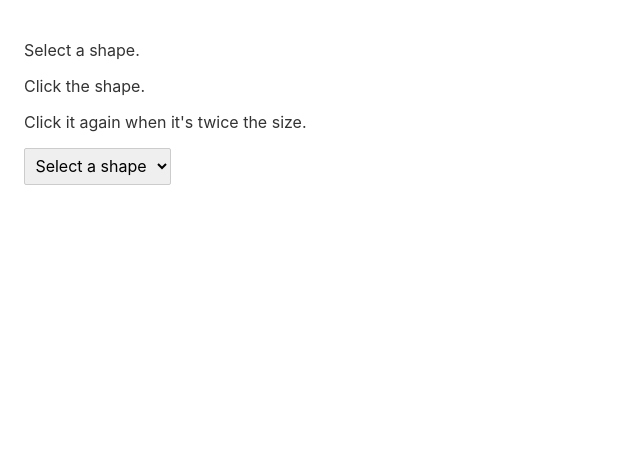
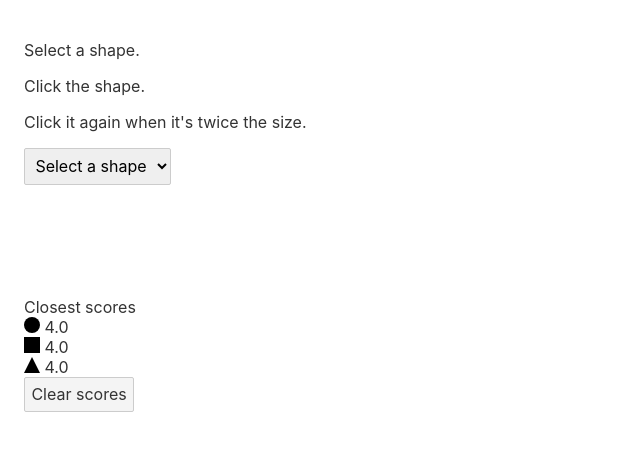
Before and after one commit to nicm42/click-the-dot-v3, a Svelte app: page / in a window 1280 px wide. Shown: the top 450 px of the page, without its empty margins (0-640 px from the left). Built offline with nearby package versions, Linux system fonts and the light colour scheme.

Commit message:
Added closest scores display

```diff
--- a/src/App.svelte
+++ b/src/App.svelte
@@ -2,14 +2,17 @@
   import Instructions from './components/Instructions.svelte';
   import Select from './components/Select.svelte';
   import Shape from './components/Shape.svelte';
+  import Closest from './components/Closest.svelte';
 
+  const shapes: string[] = ['Circle', 'Square', 'Triangle'];
   let shape: string = 'shape';
 </script>
 
 <main>
   <Instructions {shape} />
-  <Select bind:selectedShape={shape} />
+  <Select {shapes} bind:selectedShape={shape} />
   <Shape {shape} />
+  <Closest {shapes} />
 </main>
 
 <style lang="scss">
--- /dev/null
+++ b/src/components/Closest.svelte
@@ -0,0 +1,29 @@
+<script lang="ts">
+  export let shapes: string[];
+</script>
+
+<div class="highscores-container">Closest scores
+		<div class="highscores">
+      {#each shapes as shape}
+			<div class="highscore">
+				<svg class="highscore-icon" width="1em" height="1em" viewBox="0 0 100 100" xmlns="http://www.w3.org/2000/svg" role="img" aria-labelledby="highscore-circle-title"  aria-describedby="highscore-circle-desc">
+					<title id="highscore-circle-title">{shape} icon</title>
+					<desc id="highscore-circle-desc">Icon for the score for the {shape.toLowerCase()}</desc>
+          {#if shape === 'Circle'}
+					  <circle cx="50%" cy="50%" r="50%"/>
+          {/if}
+          {#if shape === 'Square'}
+					  <rect x="0" y="0" width="100%" height="100%"/>
+          {/if}
+          {#if shape === 'Triangle'}
+					  <polygon points="50, 0, 100, 100, 0, 100"/>
+          {/if}
+				</svg>
+				<span class="score" id="score-circle">4.0</span>
+			</div>
+      {/each}
+      </div>
+		<div id="clear-container">
+			<button class="clear">Clear scores</button>
+		</div>
+	</div>
--- a/src/components/Select.svelte
+++ b/src/components/Select.svelte
@@ -1,7 +1,7 @@
 <script lang="ts">
   export let selectedShape: string;
+  export let shapes: string[];
   let value: string = '';
-  let shapes: string[] = ['Circle', 'Square', 'Triangle'];
 </script>
 
 <div class="select-shape-container">
```
